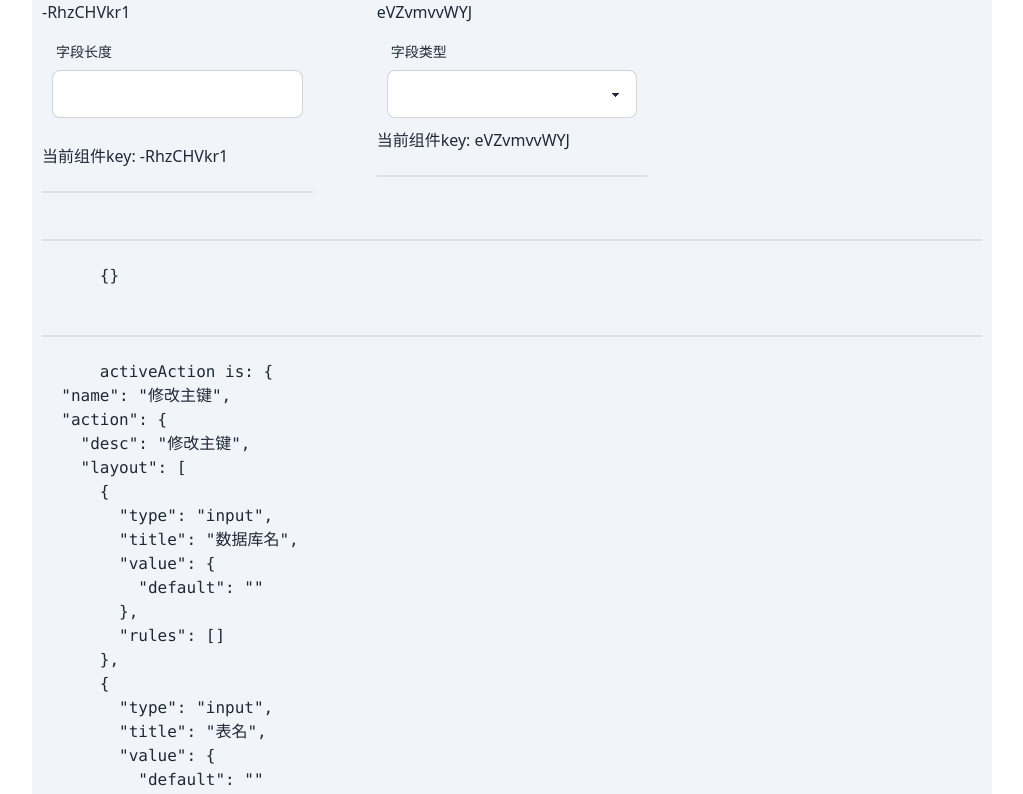
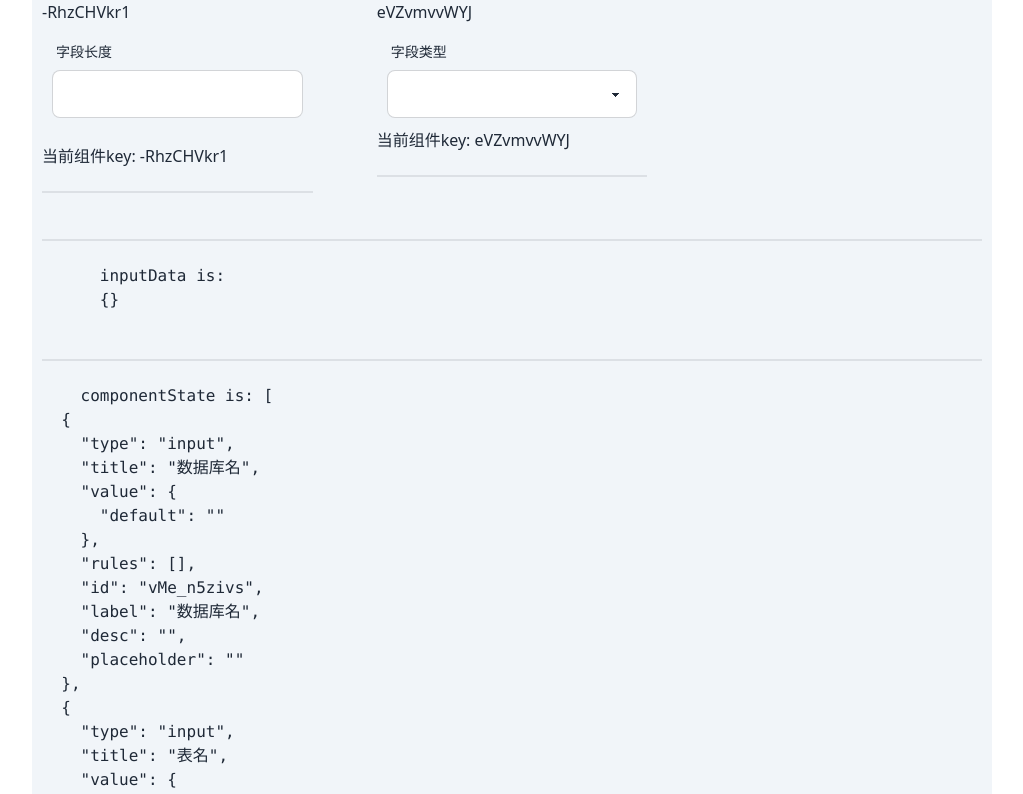
Before and after one commit to HikawaLee/sql-convert-main, a Vue app: page / in a window 1280 px wide. Shown: the part 300-1094 px from the top of the page, without its empty margins (128-1151 px from the left). Built offline with nearby package versions, Linux system fonts and the light colour scheme.

Commit message:
:bug: 通过id来替换保存用户输入

```diff
--- a/src/components/ActionConfig.js
+++ b/src/components/ActionConfig.js
@@ -4,7 +4,7 @@ const actions = [
             "layout": [
                 {
                     "type": "input",
-                    "title": "数据库名名非常长数据库名",
+                    "title": "数据库名",
                     "value": {
                         "type": String,
                         "default": "",
--- a/src/components/LayoutStore.vue
+++ b/src/components/LayoutStore.vue
@@ -11,7 +11,7 @@
         <div class="label">
           <span class="label-text">{{ props.state.label }}</span>
         </div>
-        <input class="input input-bordered" v-model="savedConfig" @change="updateConfig" :placeholder="props.state.placeholder"/>
+        <input class="input input-bordered" v-model="singleAns" @change="updateConfig" :placeholder="props.state.placeholder"/>
         <div class="label">
           <span class="label-text-alt">{{ props.state.desc }}</span>
         </div>
@@ -24,7 +24,7 @@
         <div class="label">
           <span class="label-text">{{ props.state.label }}</span>
         </div>
-        <select class="select select-bordered select-md w-full max-w-xl" v-model="savedConfig" @change="updateConfig">
+        <select class="select select-bordered select-md w-full max-w-xl" v-model="singleAns" @change="updateConfig">
 
           <template v-for="(val, index) in props.state.options" :key="index">
             <option>{{ val }}</option>
@@ -120,22 +120,32 @@ const emits = defineEmits(['updateState']);
 
 const savedConfig = ref(null);
 
-const inputText = ref('')
+const singleAns = ref(null)
+
 const handleInput = (e) => {
   //todo: 校验
-  return e.target.value.trim();
+  const rules = props.state.rules;
+  const rawData = e.target.value.trim();
+  const processedData = rawData;
+  return processedData;
 }
 const updateConfig = (e) => {
 
   const data = handleInput(e);
     // console.log('当前选中值: ', data);
+  // const conf = {
+  //   ...props.state,
+  //   data: {
+  //     ...props.state.data,
+  //     selected: [data]
+  //   }
+  // }
   const conf = {
-    ...props.state,
-    data: {
-      ...props.state.data,
-      selected: [data]
-    }
+    id: props.state.id,
+    label: props.state.label,
+    selected: data
   }
+  console.log(`更新的配置: ${JSON.stringify(conf)}`);
   emits('updateState', conf);
 }
 
--- a/src/utils/Standardize.js
+++ b/src/utils/Standardize.js
@@ -1,9 +1,8 @@
 
 const standardize = (layoutState, componentKey) => {
-
-    console.log(`开始标准化数据：${new Date().toLocaleTimeString()},
-    当前组件为: ${layoutState.type}, 要赋值的ID为: ${componentKey},
-    当前组件的布局状态为: ${JSON.stringify(layoutState)}`);
+    if(componentKey === '') componentKey = Math.random().toString(36).substring(7);
+    console.log("componentKey", componentKey);
+    console.log('----------')
     switch (layoutState.type) {
     case "input":
                 return {
--- a/src/views/Main.vue
+++ b/src/views/Main.vue
@@ -23,8 +23,8 @@
   </div>
   <div class="flex flex-col justify-center items-center">
     <div class="grid grid-cols-1 my-0 md:grid-cols-2 xl:grid-cols-3 md:gap-x-16 ">
-      <div v-for="(layoutState, index) in layoutStates" :key="componentKey[index]">
-        <LayoutStore :state="standardize(layoutState, componentKey[index])" @update-state="updateState"/>
+      <div v-for="(layoutState, index) in componentStates" :key="componentKey[index]">
+        <LayoutStore :state="layoutState" @update-state="updateState"/>
         <span>当前组件key: {{componentKey[index]}}</span>
         <div class="divider"></div>
       </div>
@@ -33,9 +33,11 @@
 
   </div>
   <span v-if="loading" class="loading loading-infinity loading-lg"></span>
+
   <div class="divider"></div>
   <div>
     <pre>
+      inputData is:
       {{ JSON.stringify(inputData, null, 2) }}
     </pre>
 <!-- -&#45;&#45;&#45;&#45;&#45;&#45;&#45;&#45;&#45;&#45;&#45;&#45;&#45;&#45;&#45;&#45;&#45;&#45;&#45;&#45;&#45;&#45;&#45;&#45;&#45;&#45;&#45;&#45;&#45;&#45;&#45;&#45;&#45;&#45;&#45;&#45;&#45;&#45;&#45;&#45;&#45;&#45;&#45;&#45;&#45;&#45;&#45;&#45;&#45;&#45;-->
@@ -43,6 +45,10 @@
 <!--    {{JSON.stringify(collectArgs)}}-->
 <!--    </pre>-->
   </div>
+  <div class="divider"></div>
+  <pre>
+    componentState is: {{ JSON.stringify(componentStates, null, 2) }}
+  </pre>
   <div>
 
     <div class="divider"></div>
@@ -76,11 +82,6 @@ const activeAction = computed(() => {
   return NamedActionMap.find((item) => item.name === selected.value) || defaultAction;
 })
 
-const layoutStates = computed(() => {
-  return activeAction.value.action.layout
-})
-
-
 
 const componentCnt = computed(() => {
   return activeAction.value.action.layout.length;
@@ -93,8 +94,21 @@ const freshComponentKey = () => {
     componentKey.value[i] = UniqueID();
   }
 }
+freshComponentKey();
 
-freshComponentKey();
+const layoutStates = computed(() => {
+  return activeAction.value.action.layout
+})
+
+const componentStates = computed(() => {
+  return layoutStates.value.map((state, index) => {
+    return {
+      ...standardize(state, componentKey.value[index]),
+    }
+  })
+})
+
+
 
 
 const inputData = reactive({})
@@ -104,7 +118,12 @@ activeAction.value.action.layout.forEach((state) => {
 
 
 const updateState = (data) => {
-  inputData[data.label] = data;
+  // inputData[data.label] = data;
+  inputData[data.id] = {
+    label: data.label,
+    selected: data.selected
+
+  }
 }
 
 const loading = ref(false);
```
